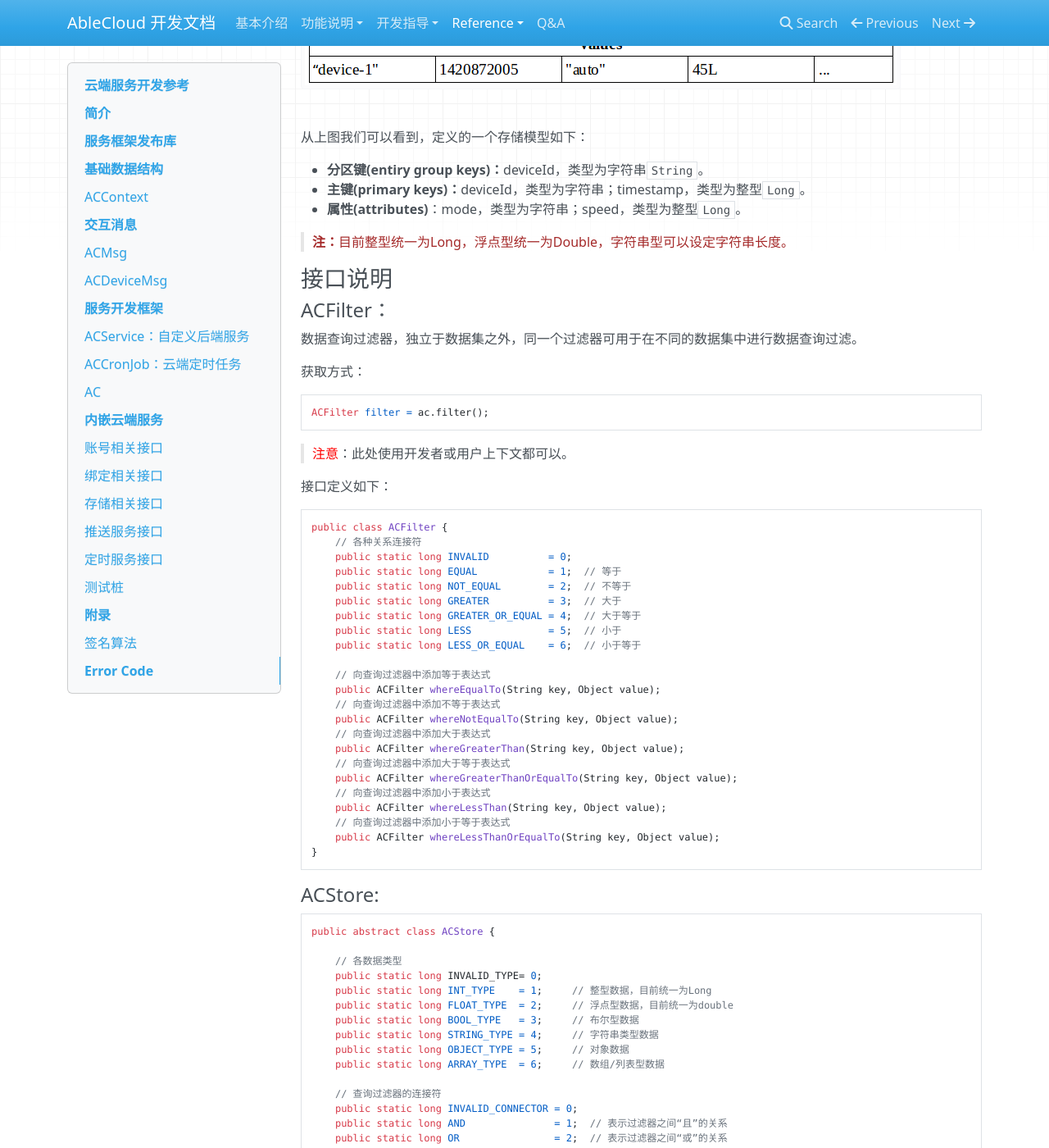
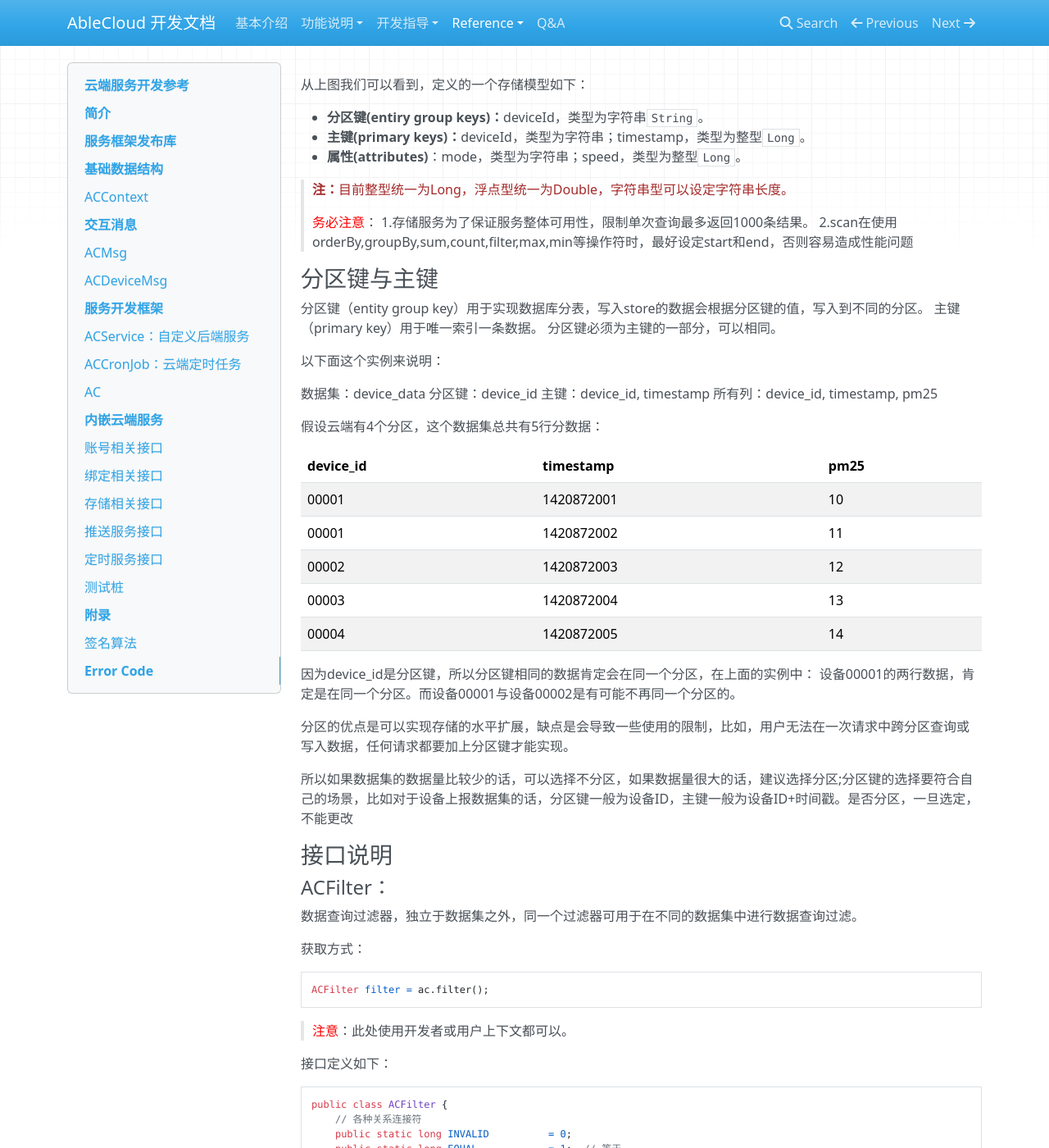
Before and after one commit to JessonW/rd_docs, an MkDocs documentation site: the page built from docs/reference/cloud.md, in a window 1280 px wide and 1400 px high, scrolled down 20362 px. Shown: the whole window at 82% size. Built offline with MkDocs 1.6.1, drawn with Linux system fonts in a browser that asks for light colours; nearby versions of some CDN libraries; old or Windows-style settings are respelled for this version of MkDocs; some of the changed text lies outside the part shown.

Commit message:
modify the store doc

````diff
--- a/docs/develop_guide/cloud.md
+++ b/docs/develop_guide/cloud.md
@@ -1092,37 +1092,10 @@ Long speed = ao.get("speed");
 ```
 ##Scan
 由于是分区数据集，在Scan时需要传入分区键值对，这里是`deviceId`及其值。注意如果是非分区的数据集，则调用scan接口时不需要传入参数，如`ac.store("test_data", context).scan()...`
-><font color=red>务必注意</font>：存储服务为了保证服务整体可用性，限制单次查询最多返回1000条结果。
 
-###分区键与主键
-
-分区键（entity group key）用于实现数据库分表，写入store的数据会根据分区键的值，写入到不同的分区。
-主键（primary key）用于唯一索引一条数据。
-分区键必须为主键的一部分，可以相同。
-
-以下面这个实例来说明：
-
-数据集：device_data
-分区键：device_id
-主键：device_id, timestamp
-所有列：device_id, timestamp, pm25
-
-假设云端有4个分区，这个数据集总共有5行分数据：
-
-|device_id|timestamp|pm25|
-|---------|---------|----|
-|00001|1420872001|10|
-|00001|1420872002|11|
-|00002|1420872003|12|
-|00003|1420872004|13|
-|00004|1420872005|14|
-
-因为device_id是分区键，所以分区键相同的数据肯定会在同一个分区，在上面的实例中：
-设备00001的两行数据，肯定是在同一个分区。而设备00001与设备00002是有可能不再同一个分区的。
-
-分区的优点是可以实现存储的水平扩展，缺点是会导致一些使用的限制，比如，用户无法在一次请求中跨分区查询或写入数据，任何请求都要加上分区键才能实现。
-
-所以如果数据集的数据量比较少的话，可以选择不分区，如果数据量很大的话，建议选择分区;分区键的选择要符合自己的场景，比如对于设备上报数据集的话，分区键一般为设备ID，主键一般为设备ID+时间戳。是否分区，一旦选定，不能更改。
+><font color=red>务必注意</font>：
+1.存储服务为了保证服务整体可用性，限制单次查询最多返回1000条结果。
+2.scan在使用orderBy,groupBy,sum,count,filter,max,min等操作符时，最好设定start和end，否则容易造成性能问题
 
 ###示例一：设定start和limit，由start开始正向扫描，返回limit数量的结果集，其中各数据记录按主键自然正序排列
 ```java
--- a/docs/reference/cloud.md
+++ b/docs/reference/cloud.md
@@ -977,8 +977,6 @@ ACStore store = ac.store(String className, ACContext contexte);
 
 ###存储模型
 AbleCloud目前提供基于MySQL的分布式存储服务。开发者需要预先设定数据集的结构，同时可以选择对数据进行分区或不分区。为定位数据所在分区，需要定义数据分区key，AbleCloud称其为entity group key（分区键）。当我们要查找一条存储在AbleCloud中的数据时，需要提供其key值，通过key值定位到具体的数据，这种用于定位具体数据的key，AbleCloud称其为primary key（主键）。
->+ <font color="red">entity group key必须属于primary key的一部分，可以相同。</font>
->+ <font color="red">一次查询命令只能选择一个分区</font>
 
 存储模型示例如下：
 ![store](../pic/reference/store.png)
@@ -990,6 +988,41 @@ AbleCloud目前提供基于MySQL的分布式存储服务。开发者需要预先
 + **属性(attributes)**：mode，类型为字符串；speed，类型为整型`Long`。
 
 ><font color="brown">**注：**目前整型统一为Long，浮点型统一为Double，字符串型可以设定字符串长度。</font>
+
+
+><font color=red>务必注意</font>：
+1.存储服务为了保证服务整体可用性，限制单次查询最多返回1000条结果。
+2.scan在使用orderBy,groupBy,sum,count,filter,max,min等操作符时，最好设定start和end，否则容易造成性能问题
+
+###分区键与主键
+
+分区键（entity group key）用于实现数据库分表，写入store的数据会根据分区键的值，写入到不同的分区。
+主键（primary key）用于唯一索引一条数据。
+分区键必须为主键的一部分，可以相同。
+
+以下面这个实例来说明：
+
+数据集：device_data
+分区键：device_id
+主键：device_id, timestamp
+所有列：device_id, timestamp, pm25
+
+假设云端有4个分区，这个数据集总共有5行分数据：
+
+|device_id|timestamp|pm25|
+|---------|---------|----|
+|00001|1420872001|10|
+|00001|1420872002|11|
+|00002|1420872003|12|
+|00003|1420872004|13|
+|00004|1420872005|14|
+
+因为device_id是分区键，所以分区键相同的数据肯定会在同一个分区，在上面的实例中：
+设备00001的两行数据，肯定是在同一个分区。而设备00001与设备00002是有可能不再同一个分区的。
+
+分区的优点是可以实现存储的水平扩展，缺点是会导致一些使用的限制，比如，用户无法在一次请求中跨分区查询或写入数据，任何请求都要加上分区键才能实现。
+
+所以如果数据集的数据量比较少的话，可以选择不分区，如果数据量很大的话，建议选择分区;分区键的选择要符合自己的场景，比如对于设备上报数据集的话，分区键一般为设备ID，主键一般为设备ID+时间戳。是否分区，一旦选定，不能更改
 
 ###接口说明
 ####ACFilter：
@@ -1277,9 +1310,7 @@ public abstract class ACStore {
 ```
 
 
-><font color=red>务必注意</font>：
-1.存储服务为了保证服务整体可用性，限制单次查询最多返回1000条结果。
-2.scan在使用orderBy,groupBy,sum,count,filter,max,min等操作符时，最好设定start和end，否则容易造成性能问题
+<font color=red>务必注意</font>：全表扫描FullScan操作非常消耗资源，建议只在后台做离线的定时任务用。为了保证在线用户数据访问的高可用性，会限制线上服务直接使用这样的接口；另外，全表数据扫描接口FullScan只能保证扫描结果在分区内的是有序的，而不能保证其在全局内有序
 
 
 ####ACIterator：
````
